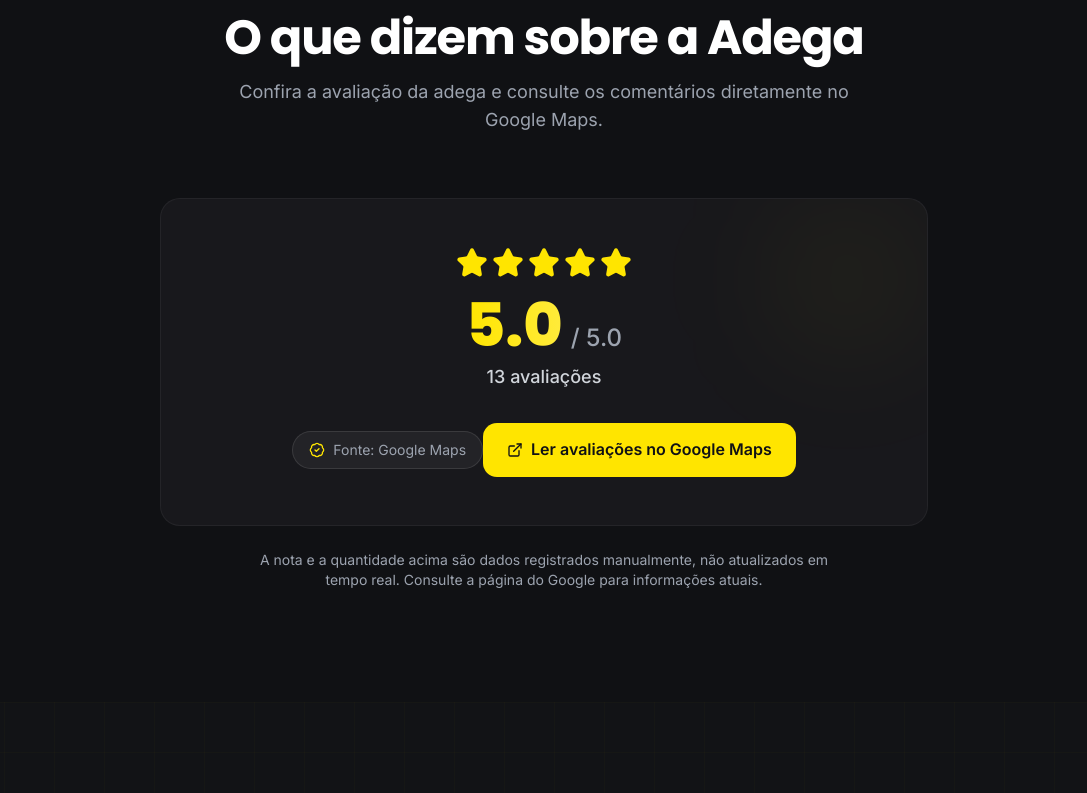
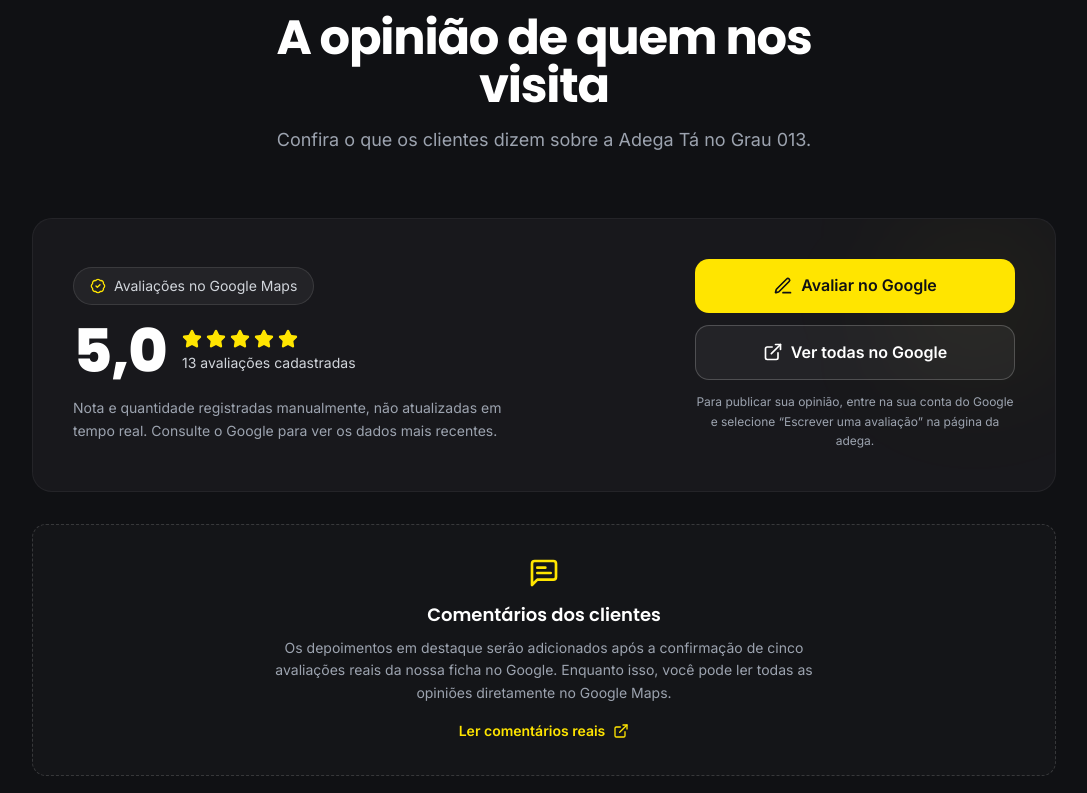
Before and after one commit to kadudevv/adega-ta-no-grau-013, a React (Vite) app: page / in a window 1280 px wide. Shown: the part 3347-4140 px from the top of the page, without its empty margins (96-1183 px from the left). Built offline with nearby package versions, Linux system fonts and the light colour scheme.

Commit message:
feat: nova vitrine de avaliações e botão para avaliar no Google Maps

```diff
--- a/src/components/Reviews.tsx
+++ b/src/components/Reviews.tsx
@@ -1,71 +1,109 @@
-import { Star, BadgeCheck, ExternalLink } from 'lucide-react';
+import { Star, BadgeCheck, ExternalLink, MessageSquareText, PenLine } from 'lucide-react';
 import SectionHeading from './SectionHeading';
 import { companyData } from '@/data/company';
+import { featuredReviews } from '@/data/featuredReviews';
 import { useScrollAnimation } from '@/hooks/useScrollAnimation';
 
 export default function Reviews() {
   const { ref, isVisible } = useScrollAnimation();
-  const { reviews } = companyData;
+  const { reviews, maps } = companyData;
+  const highlights = featuredReviews.slice(0, 5);
 
   return (
     <section id="avaliacoes" className="section-padding relative">
       <div className="container-custom">
-        <div
-          ref={ref}
-          className={`animate-on-scroll ${isVisible ? 'visible' : ''}`}
-        >
+        <div ref={ref} className={`animate-on-scroll ${isVisible ? 'visible' : ''}`}>
           <SectionHeading
             eyebrow="Avaliações"
-            title="O que dizem sobre a Adega"
-            description="Confira a avaliação da adega e consulte os comentários diretamente no Google Maps."
+            title="A opinião de quem nos visita"
+            description="Confira o que os clientes dizem sobre a Adega Tá no Grau 013."
           />
 
-          <div className="max-w-3xl mx-auto">
-            <div className="card-surface p-8 md:p-12 text-center relative overflow-hidden">
-              <div
-                className="absolute top-0 right-0 w-40 h-40 rounded-full bg-brand-400/5 blur-3xl"
-                aria-hidden="true"
-              />
-
-              <div className="relative z-10">
-                <div className="flex items-center justify-center gap-1 mb-4">
-                  {Array.from({ length: 5 }).map((_, i) => (
-                    <Star
-                      key={i}
-                      className="w-8 h-8 text-brand-400 fill-brand-400"
-                    />
-                  ))}
+          <div className="mx-auto max-w-5xl">
+            <div className="card-surface relative overflow-hidden p-6 sm:p-8 lg:p-10">
+              <div className="absolute right-0 top-0 h-40 w-40 rounded-full bg-brand-400/5 blur-3xl" aria-hidden="true" />
+              <div className="relative flex flex-col gap-8 md:flex-row md:items-center md:justify-between">
+                <div>
+                  <div className="mb-4 inline-flex items-center gap-2 rounded-full border border-white/10 bg-white/5 px-4 py-2 text-sm text-gray-300">
+                    <BadgeCheck className="h-4 w-4 text-brand-400" aria-hidden="true" />
+                    Avaliações no Google Maps
+                  </div>
+                  <div className="flex items-center gap-4">
+                    <span className="font-display text-5xl font-extrabold tracking-tight text-white sm:text-6xl">
+                      {reviews.rating.toFixed(1).replace('.', ',')}
+                    </span>
+                    <div>
+                      <div className="flex gap-1" aria-label={`Nota cadastrada: ${reviews.rating.toFixed(1)} de ${reviews.maxRating.toFixed(1)} estrelas`}>
+                        {Array.from({ length: 5 }).map((_, i) => (
+                          <Star key={i} className="h-5 w-5 fill-brand-400 text-brand-400" aria-hidden="true" />
+                        ))}
+                      </div>
+                      <p className="mt-1 text-sm text-gray-300">{reviews.count} avaliações cadastradas</p>
+                    </div>
+                  </div>
+                  <p className="mt-4 max-w-md text-sm leading-relaxed text-gray-400">
+                    Nota e quantidade registradas manualmente, não atualizadas em tempo real.
+                    Consulte o Google para ver os dados mais recentes.
+                  </p>
                 </div>
 
-                <div className="flex items-baseline justify-center gap-2 mb-2">
-                  <span className="font-display text-5xl md:text-6xl font-extrabold text-gradient">
-                    {reviews.rating.toFixed(1)}
-                  </span>
-                  <span className="text-2xl text-gray-400 font-medium">
-                    / {reviews.maxRating.toFixed(1)}
-                  </span>
+                <div className="flex w-full flex-col gap-3 sm:w-auto md:min-w-[245px]">
+                  <a href={maps.reviewPageUrl} target="_blank" rel="noopener noreferrer" className="btn-primary text-center">
+                    <PenLine className="h-5 w-5" aria-hidden="true" />
+                    Avaliar no Google
+                  </a>
+                  <a href={maps.reviewPageUrl} target="_blank" rel="noopener noreferrer" className="btn-secondary text-center">
+                    <ExternalLink className="h-5 w-5" aria-hidden="true" />
+                    Ver todas no Google
+                  </a>
+                  <p className="max-w-xs text-center text-xs leading-relaxed text-gray-400">
+                    Para publicar sua opinião, entre na sua conta do Google e selecione “Escrever uma avaliação” na página da adega.
+                  </p>
                 </div>
-
-                <p className="text-lg text-gray-300 font-medium mb-1">
-                  {reviews.count} avaliações
-                </p>
-
-                <div className="inline-flex items-center gap-2 mt-4 px-4 py-2 rounded-full bg-white/5 border border-white/10">
-                  <BadgeCheck className="w-4 h-4 text-brand-400" />
-                  <span className="text-sm text-gray-400">
-                    Fonte: {reviews.source}
-                  </span>
-                </div>
-                <a href={companyData.maps.viewUrl} target="_blank" rel="noopener noreferrer" className="btn-primary mt-7">
-                  <ExternalLink className="h-4 w-4" aria-hidden="true" />
-                  Ler avaliações no Google Maps
-                </a>
               </div>
             </div>
 
-            <p className="mt-6 text-center text-sm text-gray-400 max-w-xl mx-auto">
-              A nota e a quantidade acima são dados registrados manualmente, não atualizados em tempo real. Consulte a página do Google para informações atuais.
-            </p>
+            {highlights.length > 0 ? (
+              <div className="mt-8">
+                <div className="mb-5 flex items-center gap-2">
+                  <MessageSquareText className="h-5 w-5 text-brand-400" aria-hidden="true" />
+                  <h3 className="font-display text-xl font-bold text-white">Avaliações em destaque</h3>
+                </div>
+                <ul className="grid gap-4 md:grid-cols-2" aria-label="Até cinco opiniões reais dos clientes">
+                  {highlights.map((review, index) => (
+                    <li key={index} className="card-surface flex flex-col gap-4 p-6">
+                      <div className="flex items-start gap-3">
+                        <div className="flex h-11 w-11 shrink-0 items-center justify-center rounded-full bg-brand-400/15 text-lg font-bold text-brand-400" aria-hidden="true">
+                          {review.author.trim().charAt(0).toUpperCase()}
+                        </div>
+                        <div className="min-w-0">
+                          <p className="font-semibold text-white">{review.author}</p>
+                          <p className="text-xs text-gray-400">{review.dateLabel} no Google</p>
+                          <div className="mt-2 flex gap-1" aria-label={`${review.rating} de 5 estrelas`}>
+                            {Array.from({ length: 5 }).map((_, i) => (
+                              <Star key={i} className={`h-4 w-4 ${i < review.rating ? 'fill-brand-400 text-brand-400' : 'fill-gray-700 text-gray-700'}`} aria-hidden="true" />
+                            ))}
+                          </div>
+                        </div>
+                      </div>
+                      <blockquote className="text-sm leading-relaxed text-gray-300">“{review.text}”</blockquote>
+                    </li>
+                  ))}
+                </ul>
+              </div>
+            ) : (
+              <div className="mt-8 rounded-xl border border-dashed border-white/15 bg-white/[0.02] p-6 text-center sm:p-8">
+                <MessageSquareText className="mx-auto mb-3 h-8 w-8 text-brand-400" aria-hidden="true" />
+                <h3 className="font-display text-lg font-semibold text-white">Comentários dos clientes</h3>
+                <p className="mx-auto mt-2 max-w-xl text-sm leading-relaxed text-gray-400">
+                  Os depoimentos em destaque serão adicionados após a confirmação de cinco avaliações reais da nossa ficha no Google.
+                  Enquanto isso, você pode ler todas as opiniões diretamente no Google Maps.
+                </p>
+                <a href={maps.reviewPageUrl} target="_blank" rel="noopener noreferrer" className="mt-4 inline-flex items-center gap-2 text-sm font-semibold text-brand-400 hover:underline">
+                  Ler comentários reais <ExternalLink className="h-4 w-4" aria-hidden="true" />
+                </a>
+              </div>
+            )}
           </div>
         </div>
       </div>
```
